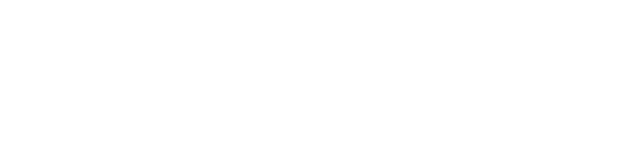
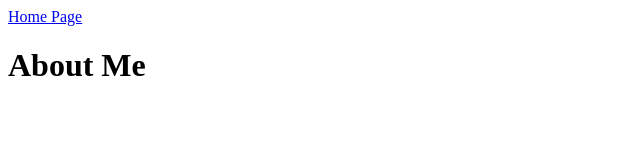
Before and after one commit to OneVeryCrispyBoi/COMP001B.Assignment1, a plain HTML site: page about.html in a window 1280 px wide. Shown: the whole page, without its empty margins (0-640 px from the left). Drawn offline with Linux system fonts and the light colour scheme.

Commit message:
added code

```diff
--- a/about.html
+++ b/about.html
@@ -6,6 +6,7 @@
     <title>Document</title>
 </head>
 <body>
-
+    <a href="index.html">Home Page</a>
+    <h1>About Me</h1>
 </body>
 </html>
```
Also changed, not shown: index.html (+1 -0 lines).
